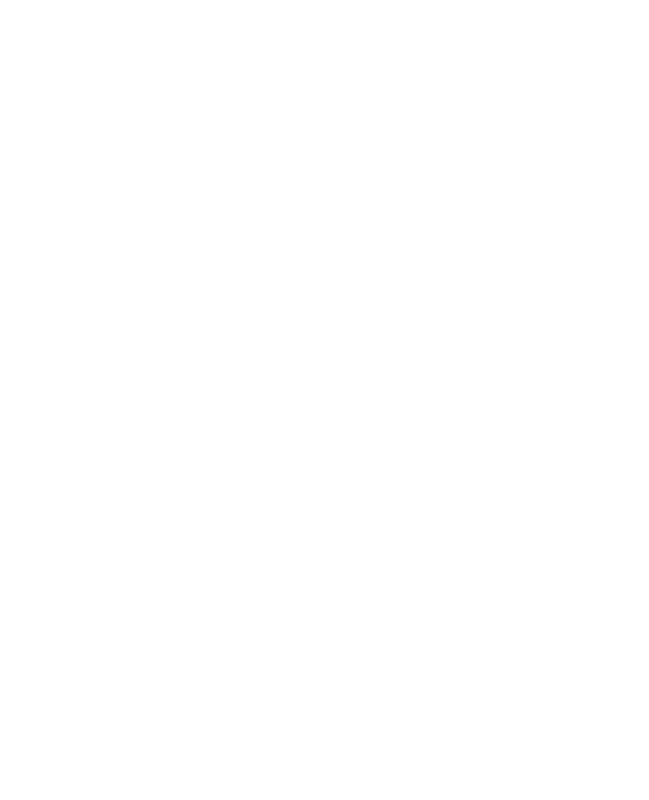
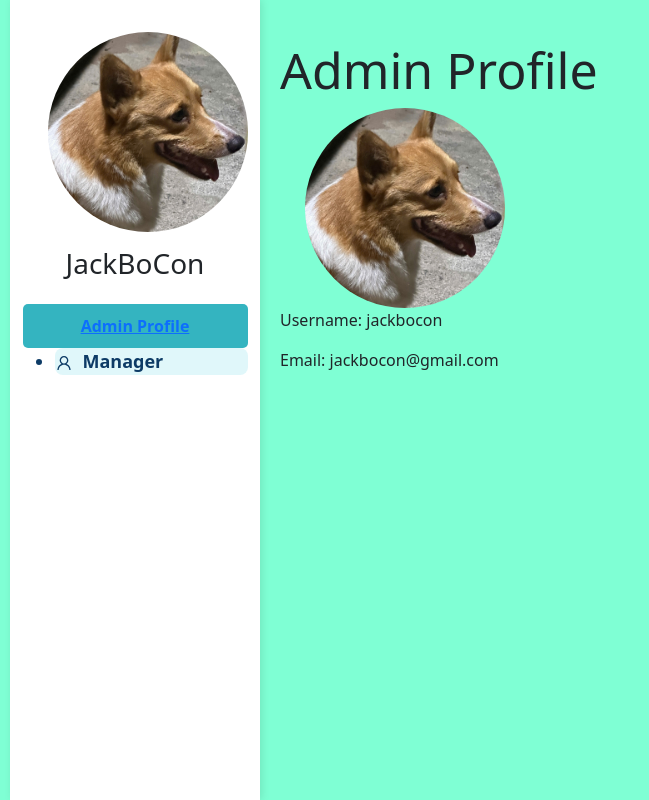
Before and after one commit to phuocnguyen10051307/SchoolMedicalManagementSystem, a React (Create React App) app in the folder frontend/: page /admin/profile in a window 1280 px wide. Before the commit this address had no page. Shown: the whole page, without its empty margins (0-649 px from the left). Built offline with nearby package versions, Linux system fonts and the light colour scheme.

Commit message:
Update admin

```diff
--- a/frontend/package.json
+++ b/frontend/package.json
@@ -15,6 +15,7 @@
     "react-custom-scrollbars-2": "^4.5.0",
     "react-dom": "^18.2.0",
     "react-icons": "^4.4.0",
+    "react-modal": "^3.16.3",
     "react-paginate": "^8.1.3",
     "react-pro-sidebar": "^0.7.1",
     "react-redux": "^8.0.1",
--- /dev/null
+++ b/frontend/src/components/Admin/Admin.css
@@ -0,0 +1,85 @@
+.pro-sidebar {
+    position: fixed;
+    left: 0;
+    top: 0;
+    height: 100vh;
+    width: 250px; /* hoặc điều chỉnh theo ý bạn */
+    background: #fff;
+    box-shadow: 2px 0 8px rgba(0,0,0,0.1);
+    display: flex;
+    flex-direction: column;
+    align-items: center;
+    padding-top: 32px;
+    z-index: 100;
+    margin-left: 10px;
+}
+.name{
+    display: flex;
+    justify-content: center;
+    margin-top: 15px;
+}
+
+.avatar {
+    display: flex;
+    justify-content: center;
+  width: 200px;
+  height: 200px;
+  border-radius: 50%;
+  margin-left: 25px;
+}
+/* .pro-menu-item {
+  margin-bottom: 10px;
+  border-radius: 0 24px 24px 0;
+  font-size: 20px;
+  color: #7b8a8b;
+  display: flex;
+  justify-content: left;
+  align-items: center;
+  margin-top: 30px;
+    padding: 10px 20px;
+} */
+
+.pro-menu-item:hover {
+  background: #b2dfdf;
+  color: #222;
+}
+body{
+  background-color: aquamarine;
+}
+
+
+
+.menu-main {
+  font-weight: bold;
+  font-size: 18px;
+  color: #0d3b66;
+  background-color: #e0f7fa;
+  border-radius: 8px;
+  margin-bottom: 10px;
+  transition: all 0.3s ease;
+}
+
+.menu-main:hover {
+  background-color: #b2ebf2;
+  color: #004d40;
+}
+
+.menu-sub {
+  font-size: 16px;
+  color: #37474f;
+  padding-left: 24px;
+  transition: background 0.3s ease;
+}
+
+.menu-sub:hover {
+  background-color: #d0f0f0;
+  color: #000;
+}
+
+.menu-sub a {
+  text-decoration: none;
+  color: inherit;
+  display: block;
+  width: 100%;
+  height: 100%;
+}
--- a/frontend/src/components/Admin/Admin.js
+++ b/frontend/src/components/Admin/Admin.js
@@ -1,32 +1,69 @@
-import { useContext,useEffect } from "react";
+import { useContext, useEffect, useState } from "react";
+import './Admin.css';
 import { AuthContext } from "../../context/AuthContext";
 import { toast } from "react-toastify";
+import { ProSidebar, Menu, MenuItem, SidebarHeader, SidebarContent } from 'react-pro-sidebar';
+import avatarImg from './avatar.jpg';
+import Modal from 'react-modal';
+import AdminProfileModal from './AdminProfile';
+import { Link, Outlet } from "react-router-dom";
+import AdminDashBoard from "./AdminDashboard";
+
+Modal.setAppElement('#root'); // Set the root element for accessibility
 
 const Admin = () => {
-  const {user} = useContext(AuthContext)
+  const { user } = useContext(AuthContext)
   // const {notify} = toast.success('chao mừng ${user.Username} đến với trang quản trị');
-    useEffect(() => {
+  const [showContent, setShowContent] = useState(false);
+
+
+  useEffect(() => {
     if (user) {
       toast.success(`Chào mừng ${user.username} đến với trang quản trị`);
     }
   }, [user]);
 
+  const toggleManagerContent = () => { setShowContent(!showContent); };
   return (
-    <div style={{ padding: "20px" }}>
-      <h2>Chào mừng Admin</h2>
-      {user ? (
-        <div>
-          <p>
-            <strong>Username:</strong> {user.username}
-          </p>
-          <p>
-            <strong>Email:</strong> {user.email}
-          </p>
-        </div>
-      ) : (
-        <p>Không tìm thấy thông tin người dùng.</p>
-      )}
-    </div>
+
+//     <div>
+//       <ProSidebar>
+//         <SidebarHeader>
+//           <div>
+//             <img className="avatar"
+//               src={avatarImg}
+//               alt="Avatar"
+//             />
+//             <h3 className="name"> JackBoCon</h3>
+//           </div>
+//           <button>
+// <Link to="adminprofile">Admin Profile</Link>
+// <Outlet />
+// </button>
+//         </SidebarHeader>
+
+//         <SidebarContent>
+//           <Menu iconShape="circle">
+//             <MenuItem onClick={toggleManagerContent}>
+//               Manager
+//             </MenuItem>
+//             {showContent && (
+//               <>
+//                 <MenuItem>Manager School Nurse</MenuItem>
+//                 <MenuItem>Manager Parent</MenuItem>
+//                 <MenuItem>Manager Student</MenuItem>
+//               </>
+//             )}
+//           </Menu>
+//         </SidebarContent>
+//       </ProSidebar>
+//     </div>
+
+<>
+<AdminDashBoard/>
+<Outlet/>
+</>
+
   );
 };
 export default Admin;
--- /dev/null
+++ b/frontend/src/components/Admin/AdminDashboard.jsx
@@ -0,0 +1,68 @@
+import { useContext, useEffect, useState } from "react";
+import './Admin.css';
+import { AuthContext } from "../../context/AuthContext";
+import { toast } from "react-toastify";
+import { ProSidebar, Menu, MenuItem, SidebarHeader, SidebarContent } from 'react-pro-sidebar';
+import avatarImg from './avatar.jpg';
+import Modal from 'react-modal';
+import AdminProfileModal from './AdminProfile';
+import { Link, Outlet } from "react-router-dom";
+import { AiOutlineUser } from "react-icons/ai";
+
+
+
+const AdminDashBoard = () => {
+
+  const [showContent, setShowContent] = useState(false);
+
+  const toggleManagerContent = () => {
+    setShowContent(!showContent);
+  };
+
+
+  return (
+    <div>
+      <ProSidebar>
+        <SidebarHeader>
+          <div>
+            <img className="avatar"
+              src={avatarImg}
+              alt="Avatar"
+            />
+            <h3 className="name"> JackBoCon</h3>
+          </div>
+          <button>
+            <Link to="/admin/profile">Admin Profile</Link>
+          </button>
+        </SidebarHeader>
+
+        <SidebarContent>
+
+<Menu iconShape="square">
+  <MenuItem className="menu-main" onClick={toggleManagerContent}>
+    <AiOutlineUser />
+    <span style={{ marginLeft: "10px" }}>Manager</span>
+  </MenuItem>
+
+  {showContent && (
+    <>
+      <MenuItem className="menu-sub">
+        <Link to="/admin/nurse">Manager School Nurse</Link>
+      </MenuItem>
+      <MenuItem className="menu-sub">
+        <Link to="/admin/parent">Manager Parent</Link>
+      </MenuItem>
+      <MenuItem className="menu-sub">
+        <Link to="/admin/student">Manager Student</Link>
+      </MenuItem>
+    </>
+  )}
+</Menu>
+
+        </SidebarContent>
+      </ProSidebar>
+    </div>
+
+  );
+}
+export default AdminDashBoard;
--- /dev/null
+++ b/frontend/src/components/Admin/AdminProfile.jsx
@@ -0,0 +1,15 @@
+import avatarImg from './avatar.jpg';
+import './AdminProfileModal.scss';
+
+const AdminProfile = () => {
+  return (
+    <div className="admin-profile-page">
+      <h2 className="title">Admin Profile</h2>
+      <img className='avatar' src={avatarImg} alt="Avatar" />
+      <p>Username: jackbocon</p>
+      <p>Email: jackbocon@gmail.com</p>
+    </div>
+  );
+};
+
+export default AdminProfile;
--- /dev/null
+++ b/frontend/src/components/Admin/AdminProfileModal.scss
@@ -0,0 +1,5 @@
+.admin-profile-page {
+  padding: 40px;
+  max-width: 800px;
+  margin: 0 auto;
+}
--- /dev/null
+++ b/frontend/src/components/Admin/ManagerParent.jsx
@@ -0,0 +1,10 @@
+const ManagerParent = () => {
+  return (
+    <div style={{ marginLeft: "270px", padding: "20px" }}>
+      <h2>Quản lý Phụ huynh</h2>
+      <p>Danh sách phụ huynh, quản lý thông tin tài khoản và liên hệ.</p>
+    </div>
+  );
+};
+
+export default ManagerParent;
--- /dev/null
+++ b/frontend/src/components/Admin/ManagerSchoolNurse.jsx
@@ -0,0 +1,10 @@
+const ManagerSchoolNurse = () => {
+  return (
+    <div style={{ marginLeft: "270px", padding: "20px" }}>
+      <h2>Quản lý Y tá trường học</h2>
+      <p>Danh sách y tá, thêm, sửa, xóa thông tin y tá tại đây.</p>
+    </div>
+  );
+};
+
+export default ManagerSchoolNurse;
--- /dev/null
+++ b/frontend/src/components/Admin/ManagerStudent.jsx
@@ -0,0 +1,10 @@
+const ManagerStudent = () => {
+  return (
+    <div style={{ marginLeft: "270px", padding: "20px" }}>
+      <h2>Quản lý Học sinh</h2>
+      <p>Quản lý danh sách học sinh, thông tin sức khỏe và điểm danh.</p>
+    </div>
+  );
+};
+
+export default ManagerStudent;
--- a/frontend/src/components/HomePage/Home/Navbar.jsx
+++ b/frontend/src/components/HomePage/Home/Navbar.jsx
@@ -22,7 +22,7 @@
         </li>
         {!!user && user.role_id === "ADMIN" && (
           <li>
-            <Link to="/admin">Admin</Link>
+            <Link to="/admin/profile">Admin</Link>
           </li>
         )}
         {!!user && user.role_id === "PARENT" && (
--- a/frontend/src/index.jsx
+++ b/frontend/src/index.jsx
@@ -26,6 +26,15 @@
 import { ToastContainer } from "react-toastify";
 import "react-toastify/dist/ReactToastify.css";
 import Register from "./components/HomePage/Register";
+import AdminProfile from "./components/Admin/AdminProfile";
+import ManagerSchoolNurse from "./components/Admin/ManagerSchoolNurse";
+import ManagerParent from "./components/Admin/ManagerParent";
+import ManagerStudent from "./components/Admin/ManagerStudent";
+
+
+
+
+
 const root = ReactDOM.createRoot(document.getElementById("root"));
 root.render(
   <Provider store={store}>
@@ -35,9 +44,10 @@
           <Route path="/" element={<HomePage></HomePage>}></Route>
           <Route path="service" element={<Service></Service>}></Route>
           <Route path="blog" element={<Blog></Blog>}></Route>
-          <Route path="admin" element={<Admin/>}></Route>
+          <Route path="admin" element={<Admin />}></Route>
           <Route path="parent" element={<Parent></Parent>}></Route>``
           <Route path="student" element={<Student></Student>}></Route>
+
           <Route path="nurse" element={<SchoolNurse />}>
             <Route path="dashboard" element={<DashBoard />} />
             <Route path="event" element={<MedicalEvent />} />
@@ -48,7 +58,17 @@
             <Route path="profile" element={<Profile />} />
             <Route index element={<DashBoard />} />
           </Route>
-          <Route path="register" element={<Register/>}></Route>
+          {/* <Route path="admin/profile" element={<Admin />} /> */}
+<Route path="admin" element={<Admin />}>
+  <Route index element={<Navigate to="profile" replace />} />
+  <Route path="profile" element={<AdminProfile />} />
+  <Route path="nurse" element={<ManagerSchoolNurse />} />
+  <Route path="parent" element={<ManagerParent />} />
+  <Route path="student" element={<ManagerStudent />} />
+</Route>
+
+
+          <Route path="register" element={<Register />}></Route>
           <Route path="login" element={<Login></Login>}></Route>
           <Route path="manager" element={<Manager></Manager>}></Route>
         </Routes>
```
Also changed, not shown: frontend/src/components/Admin/avatar.jpg (added), frontend/src/context/AuthContext.js (line endings or trailing spaces), 1 other file (tests, documents, lock files or other folders).
